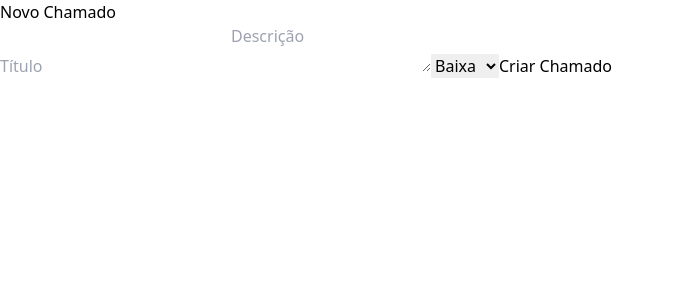
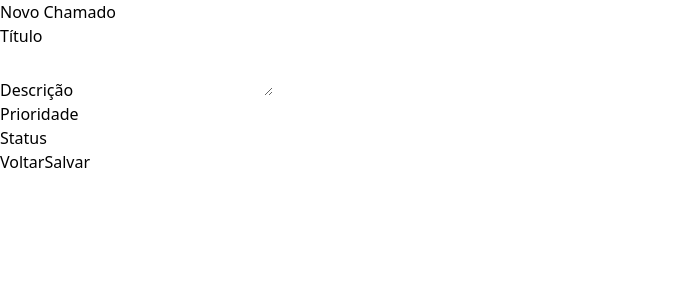
Before and after one commit to mycaio/FrontSistemaChamado, a React (Vite) app: page /chamados/criar in a window 1280 px wide. Shown: the top 300 px of the page, without its empty margins (0-674 px from the left). Built offline with nearby package versions, Linux system fonts and the light colour scheme.

Commit message:
subindo implementação em metodos delete e update em chamados

```diff
--- a/src/App.jsx
+++ b/src/App.jsx
@@ -1,7 +1,18 @@
+import { Routes, Route, Navigate } from "react-router-dom";
+import ListarChamados from "./pages/chamados/ListarChamados";
 import CriarChamado from "./pages/chamados/CriarChamado";
+import EditarChamado from "./components/chamados/EditarChamado";
 
 function App() {
-  return <CriarChamado />;
+  return (
+    <Routes>
+      <Route path="/" element={<Navigate to="/chamados" replace />} />
+      <Route path="/chamados" element={<ListarChamados />} />
+      <Route path="/chamados/criar" element={<CriarChamado />} />
+      <Route path="/chamados/editar/:id" element={<EditarChamado />} />
+      <Route path="*" element={<Navigate to="/chamados" replace />} />
+    </Routes>
+  );
 }
 
 export default App;
--- a/src/components/chamados/ChamadoForm.jsx
+++ b/src/components/chamados/ChamadoForm.jsx
@@ -1,60 +1,99 @@
-import { useState } from "react";
+import { useEffect, useState } from "react";
+import { useNavigate, useLocation } from "react-router-dom";
 
-function ChamadoForm({ onSubmit }) {
-  const [titulo, setTitulo] = useState("");
-  const [descricao, setDescricao] = useState("");
-  const [prioridade, setPrioridade] = useState("BAIXA");
+function ChamadoForm({ chamado: chamadoProp, onSubmit }) {
+  const navigate = useNavigate();
+  const location = useLocation();
+  const chamadoState = location.state?.chamado;
+  const inicial = chamadoProp || chamadoState || {};
 
-  function handleSubmit(e) {
+  const [form, setForm] = useState({
+    titulo: inicial.titulo || "",
+    descricao: inicial.descricao || "",
+    prioridade: inicial.prioridade || "",
+    status: inicial.status || "",
+  });
+
+  useEffect(() => {
+    // se prop mudar ou vier via location, atualiza o form
+    setForm({
+      titulo: inicial.titulo || "",
+      descricao: inicial.descricao || "",
+      prioridade: inicial.prioridade || "",
+      status: inicial.status || "",
+    });
+  }, [inicial.titulo, inicial.descricao, inicial.prioridade, inicial.status]);
+
+  function handleChange(e) {
+    const { name, value } = e.target;
+    setForm((s) => ({ ...s, [name]: value }));
+  }
+
+  async function handleSubmit(e) {
     e.preventDefault();
-
-    const novoChamado = {
-      titulo,
-      descricao,
-      prioridade,
-    };
-
-    onSubmit(novoChamado);
-
-    setTitulo("");
-    setDescricao("");
-    setPrioridade("BAIXA");
+    if (onSubmit) {
+      await onSubmit(form);
+    }
   }
 
   return (
     <form onSubmit={handleSubmit} className="space-y-4">
+      <div>
+        <label className="block text-sm font-medium">Título</label>
         <input
-        type="text"
-        placeholder="Título"
-        value={titulo}
-        onChange={(e) => setTitulo(e.target.value)}
-        className="w-full border p-3 rounded"
+          name="titulo"
+          value={form.titulo}
+          onChange={handleChange}
+          className="w-full border p-2 rounded"
         />
+      </div>
 
+      <div>
+        <label className="block text-sm font-medium">Descrição</label>
         <textarea
-        placeholder="Descrição"
-        value={descricao}
-        onChange={(e) => setDescricao(e.target.value)}
-        className="w-full border p-3 rounded"
+          name="descricao"
+          value={form.descricao}
+          onChange={handleChange}
+          className="w-full border p-2 rounded"
         />
+      </div>
 
-      <select
-        value={prioridade}
-        onChange={(e) => setPrioridade(e.target.value)}
-        className="w-full border p-3 rounded"
+      <div>
+        <label className="block text-sm font-medium">Prioridade</label>
+        <input
+          name="prioridade"
+          value={form.prioridade}
+          onChange={handleChange}
+          className="w-full border p-2 rounded"
+        />
+      </div>
+
+      <div>
+        <label className="block text-sm font-medium">Status</label>
+        <input
+          name="status"
+          value={form.status}
+          onChange={handleChange}
+          className="w-full border p-2 rounded"
+        />
+      </div>
+
+      <div className="flex items-center">
+        <button
+          type="button"
+          onClick={() => navigate("/chamados")}
+          className="mr-2 bg-gray-300 px-3 py-1 rounded"
         >
-        <option value="BAIXA">Baixa</option>
-        <option value="MEDIA">Média</option>
-        <option value="ALTA">Alta</option>
-        <option value="CRITICA">Crítica</option>
-      </select>
+          Voltar
+        </button>
 
         <button
           type="submit"
-        className="bg-blue-600 text-white px-4 py-2 rounded"
+          className="bg-green-600 text-white px-4 py-1 rounded"
         >
-        Criar Chamado
+          Salvar
         </button>
+      </div>
     </form>
   );
 }
--- a/src/components/chamados/ChamadoTable.jsx
+++ b/src/components/chamados/ChamadoTable.jsx
@@ -1,26 +1,62 @@
-function ChamadoTable({ chamados }) {
+import { Link } from "react-router-dom";
+
+function ChamadoTable({ chamados = [], onDelete }) {
   return (
-    <table className="w-full border border-gray-300">
-      <thead className="bg-gray-200">
-        <tr>
-          <th className="p-3 border">ID</th>
-          <th className="p-3 border">Título</th>
-          <th className="p-3 border">Prioridade</th>
-          <th className="p-3 border">Status</th>
-        </tr>
-      </thead>
+    <div>
+      <div className="flex justify-between items-center mb-4">
+        <h2 className="text-xl font-semibold">Chamados</h2>
+        <Link
+          to="/chamados/criar"
+          className="bg-blue-600 text-white px-4 py-2 rounded hover:bg-blue-700"
+        >
+          Criar Chamado
+        </Link>
+      </div>
 
-      <tbody>
-        {chamados.map((chamado) => (
-          <tr key={chamado.id}>
-            <td className="p-3 border">{chamado.id}</td>
-            <td className="p-3 border">{chamado.titulo}</td>
-            <td className="p-3 border">{chamado.prioridade}</td>
-            <td className="p-3 border">{chamado.status}</td>
+      <table className="w-full table-auto border-collapse">
+        <thead>
+          <tr className="bg-gray-100">
+            <th className="p-2 text-left">ID</th>
+            <th className="p-2 text-left">Título</th>
+            <th className="p-2 text-left">Descrição</th>
+            <th className="p-2 text-left">Ações</th>
           </tr>
-        ))}
-      </tbody>
-    </table>
+        </thead>
+        <tbody>
+          {chamados.length === 0 ? (
+            <tr>
+              <td colSpan="4" className="p-4 text-center">
+                Nenhum chamado.
+              </td>
+            </tr>
+          ) : (
+            chamados.map((c) => (
+              <tr key={c.id} className="border-t">
+                <td className="p-2">{c.id}</td>
+                <td className="p-2">{c.titulo}</td>
+                <td className="p-2">{c.descricao}</td>
+                <td className="p-2">
+                  <Link
+                    to={`/chamados/editar/${c.id}`}
+                    state={{ chamado: c }}
+                    className="mr-2 bg-yellow-400 px-3 py-1 rounded inline-block"
+                  >
+                    Editar
+                  </Link>
+                  <button
+                    type="button"
+                    onClick={() => onDelete?.(c.id)}
+                    className="bg-red-500 text-white px-3 py-1 rounded"
+                  >
+                    Excluir
+                  </button>
+                </td>
+              </tr>
+            ))
+          )}
+        </tbody>
+      </table>
+    </div>
   );
 }
 
--- /dev/null
+++ b/src/components/chamados/EditarChamado.jsx
@@ -0,0 +1,85 @@
+import { useEffect, useState } from "react";
+import { useLocation, useNavigate, useParams } from "react-router-dom";
+import ChamadoForm from "../../components/chamados/ChamadoForm";
+import {
+  atualizarChamado,
+  buscarChamadoPorId,
+} from "../../services/chamadoService";
+
+function EditarChamado() {
+  const { id } = useParams();
+  const location = useLocation();
+  const navigate = useNavigate();
+  const chamadoState = location.state?.chamado;
+  const [chamado, setChamado] = useState(chamadoState || null);
+  const [loading, setLoading] = useState(!chamadoState);
+  const [error, setError] = useState(null);
+
+  useEffect(() => {
+    if (chamadoState) {
+      setChamado(chamadoState);
+      setLoading(false);
+      return;
+    }
+
+    async function carregarChamado() {
+      try {
+        setLoading(true);
+        const data = await buscarChamadoPorId(id);
+        setChamado(data);
+      } catch (err) {
+        console.error("Erro ao carregar chamado", err);
+        setError("Não foi possível carregar o chamado.");
+      } finally {
+        setLoading(false);
+      }
+    }
+
+    if (id) {
+      carregarChamado();
+    }
+  }, [id, chamadoState]);
+
+  async function handleUpdate(dados) {
+    try {
+      await atualizarChamado(chamado.id, dados);
+      navigate("/chamados");
+    } catch (error) {
+      console.error("Erro ao atualizar chamado", error);
+      alert("Falha ao atualizar o chamado. Tente novamente.");
+    }
+  }
+
+  if (loading) {
+    return <div className="p-8">Carregando chamado...</div>;
+  }
+
+  if (error) {
+    return (
+      <div className="p-8">
+        <p className="text-red-600 mb-4">{error}</p>
+        <button
+          type="button"
+          onClick={() => navigate("/chamados")}
+          className="bg-gray-300 px-3 py-1 rounded"
+        >
+          Voltar para lista
+        </button>
+      </div>
+    );
+  }
+
+  if (!chamado) {
+    navigate("/chamados");
+    return null;
+  }
+
+  return (
+    <div className="p-8">
+      <h1 className="text-2xl font-bold mb-4">Editar Chamado</h1>
+      <ChamadoForm chamado={chamado} onSubmit={handleUpdate} />
+    </div>
+  );
+}
+
+export default EditarChamado;
--- a/src/main.jsx
+++ b/src/main.jsx
@@ -1,10 +1,14 @@
-import { StrictMode } from 'react'
-import { createRoot } from 'react-dom/client'
-import App from './App.jsx'
-import './index.css'
+import React from "react";
+import ReactDOM from "react-dom/client";
+import { BrowserRouter } from "react-router-dom";
+import App from "./App";
+import "./index.css";
+import "./App.css";
 
-createRoot(document.getElementById('root')).render(
-  <StrictMode>
-    <App />
-  </StrictMode>,
-)
+ReactDOM.createRoot(document.getElementById("root")).render(
+  <React.StrictMode>
+    <BrowserRouter>
+      <App />
+    </BrowserRouter>
+  </React.StrictMode>,
+);
--- a/src/pages/chamados/CriarChamado.jsx
+++ b/src/pages/chamados/CriarChamado.jsx
@@ -1,21 +1,23 @@
+import { useNavigate } from "react-router-dom";
 import ChamadoForm from "../../components/chamados/ChamadoForm";
 import { criarChamado } from "../../services/chamadoService";
 
 function CriarChamado() {
+  const navigate = useNavigate();
+
   async function handleCriarChamado(dados) {
     try {
-      const response = await criarChamado(dados);
-      console.log("Chamado criado:", response);
-      alert("Chamado criado com sucesso!");
+      await criarChamado(dados);
+      navigate("/chamados");
     } catch (error) {
       console.error("Erro ao criar chamado", error);
+      alert("Falha ao criar chamado. Tente novamente.");
     }
   }
 
   return (
     <div className="p-8">
       <h1 className="text-3xl font-bold mb-6">Novo Chamado</h1>
-
       <ChamadoForm onSubmit={handleCriarChamado} />
     </div>
   );
--- a/src/services/chamadoService.js
+++ b/src/services/chamadoService.js
@@ -9,3 +9,18 @@ export const criarChamado = async (dados) => {
   const response = await api.post("/chamados", dados);
   return response.data;
 };
+
+export const deletarChamado = async (id) => {
+  const response = await api.delete(`/chamados/${id}`);
+  return response.data;
+};
+
+export const buscarChamadoPorId = async (id) => {
+  const response = await api.get(`/chamados/${id}`);
+  return response.data;
+};
+
+export const atualizarChamado = async (id, dados) => {
+  const response = await api.put(`/chamados/${id}`, dados);
+  return response.data;
+};
```
Also changed, not shown: src/pages/chamados/ListarChamados.jsx (+19 -3 lines). Lines whose indentation alone changed are shown as unchanged.
